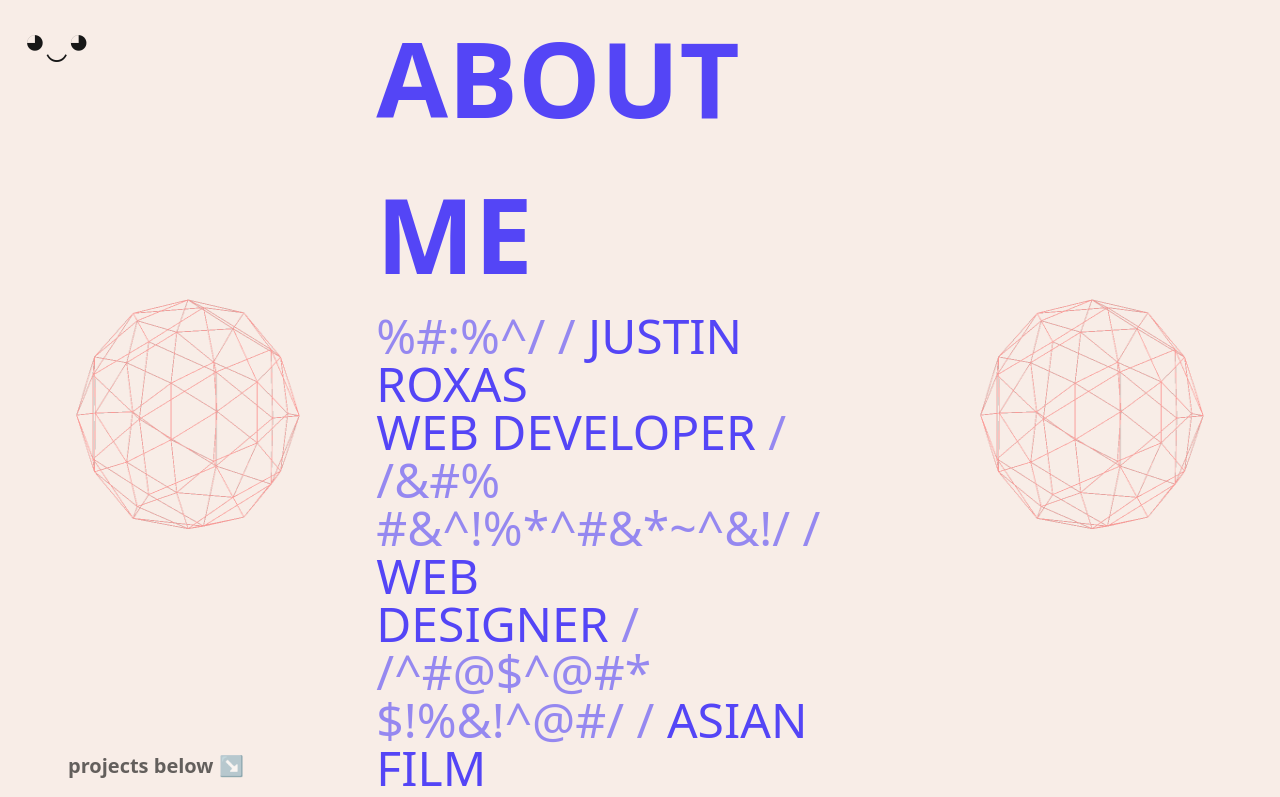
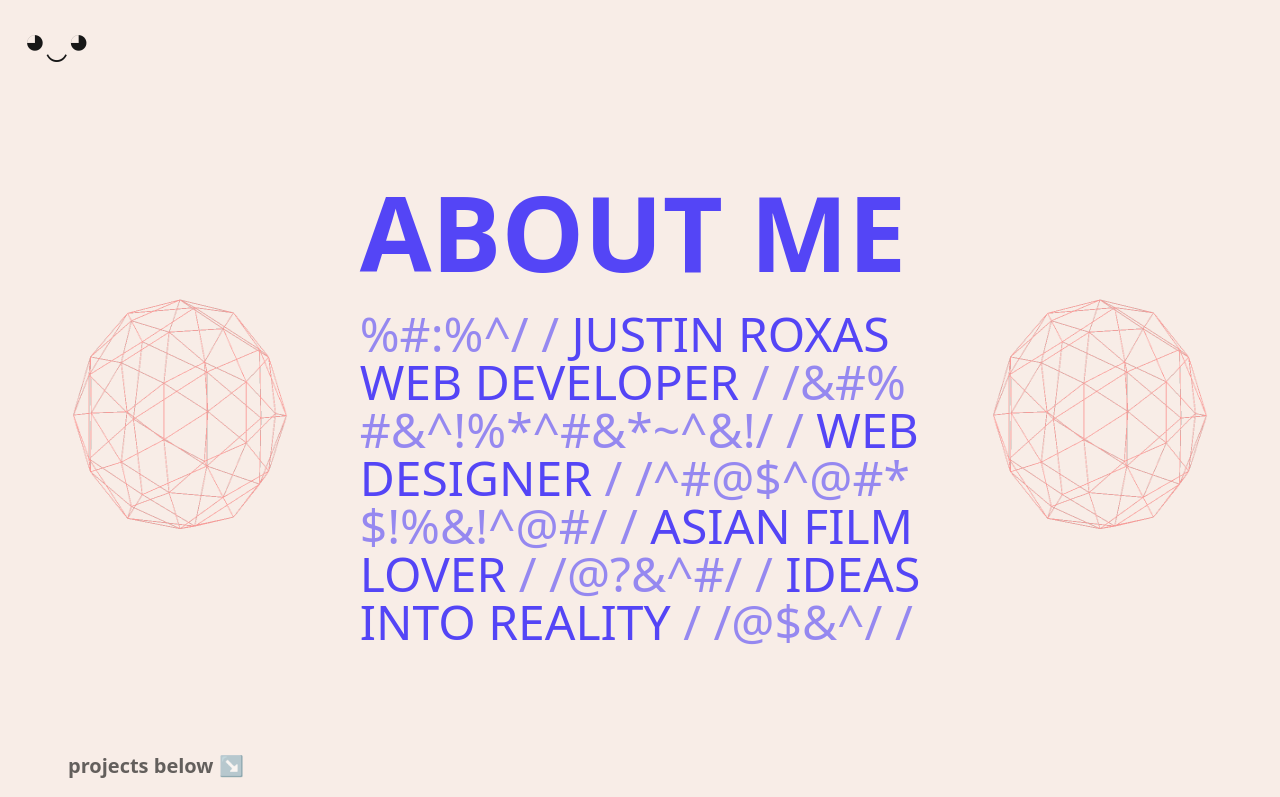
Before and after one commit to jroxasqq/portfolio-2025, a Next.js app: page / in a window 1280 px wide. Shown: the top 797 px of the page. Built offline with nearby package versions, Linux system fonts and the light colour scheme.

Commit message:
fixed text wrapping issue for "about me" section

```diff
--- a/src/components/AboutMeSection.tsx
+++ b/src/components/AboutMeSection.tsx
@@ -6,34 +6,42 @@ const AboutMeSection = () => {
     <div className="relative">
       <div className="h-screen w-screen justify-evenly content-center flex">
         <div className="content-center">
-          <Image className="h-100 w-100" src={geometricImage} alt="image of geometric object" />
+          <Image
+            className="h-100 w-100 invisible lg:visible"
+            src={geometricImage}
+            alt="image of geometric object"
+          />
         </div>
         <div className="content-center">
-          <p className="text-[6.5em] font-extrabold text-[#5445F6]">ABOUT ME</p>
-          <p className="text-5xl text-[#5445F6]">
+          <p className="font-extrabold text-[6.5em] text-[#5445F6] text-nowrap">ABOUT ME</p>
+          <p className="text-5xl text-[#5445F6] text-nowrap">
             <span className="text-[#5445F6]/60">%#:%^/ /</span> JUSTIN ROXAS
           </p>
-          <p className="text-5xl text-[#5445F6]">
+          <p className="text-5xl text-[#5445F6] text-nowrap">
             WEB DEVELOPER <span className="text-[#5445F6]/60">/ /&#%</span>
           </p>
-          <p className="text-5xl text-[#5445F6]">
+          <p className="text-5xl text-[#5445F6] text-nowrap">
             <span className="text-[#5445F6]/60">#&^!%*^#&*~^&!/ /</span> WEB
           </p>
-          <p className="text-5xl text-[#5445F6]">
+          <p className="text-5xl text-[#5445F6] text-nowrap">
             DESIGNER <span className="text-[#5445F6]/60">/ /^#@$^@#*</span>
           </p>
-          <p className="text-5xl text-[#5445F6]">
+          <p className="text-5xl text-[#5445F6] text-nowrap">
             <span className="text-[#5445F6]/60">$!%&!^@#/ /</span> ASIAN FILM
           </p>
-          <p className="text-5xl text-[#5445F6]">
+          <p className="text-5xl text-[#5445F6] text-nowrap">
             LOVER <span className="text-[#5445F6]/60">/ /@?&^#/ / </span>IDEAS
           </p>
-          <p className="text-5xl text-[#5445F6]">
+          <p className="text-5xl text-[#5445F6] text-nowrap">
             INTO REALITY <span className="text-[#5445F6]/60">/ /@$&^/ / </span>
           </p>
         </div>
         <div className="content-center">
-          <Image className="h-100 w-100" src={geometricImage} alt="image of geometric object" />
+          <Image
+            className="h-100 w-100 invisible lg:visible"
+            src={geometricImage}
+            alt="image of geometric object"
+          />
         </div>
       </div>
       <div className="text-xl font-bold text-black/60 absolute bottom-5 left-17">
```
